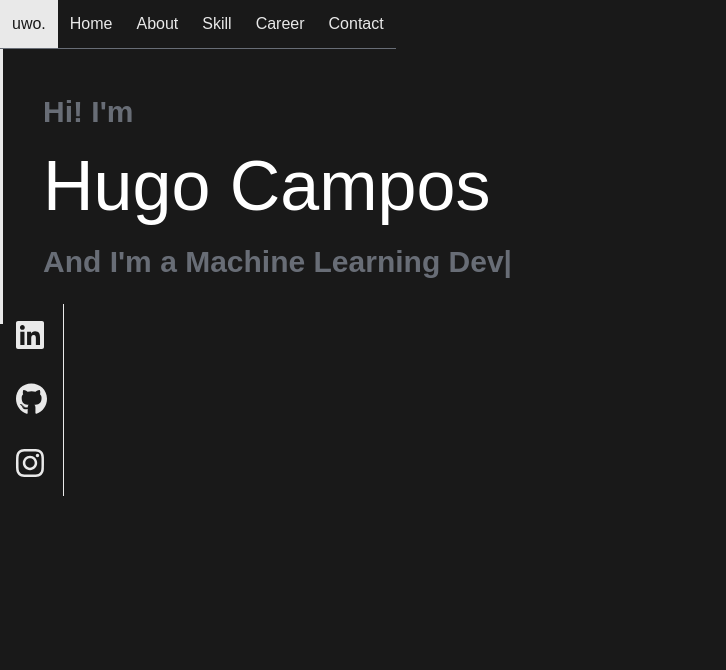
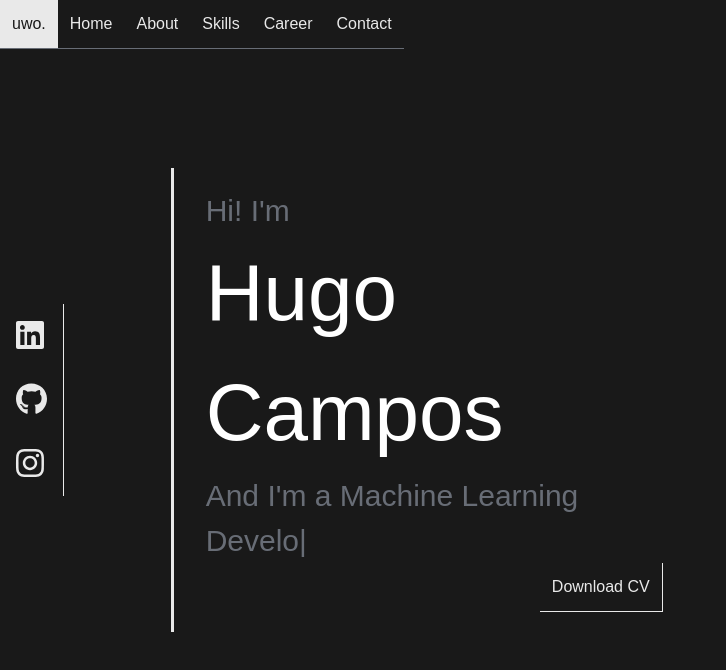
Before and after one commit to uwo-o/portfolio-web, a React (Create React App) app: page / in a window 1280 px wide. Shown: the top 670 px of the page, without its empty margins (0-726 px from the left). Built offline with nearby package versions, Linux system fonts and the light colour scheme.

Commit message:
Home ready, starting to working on ThreeJS animation

```diff
--- a/package.json
+++ b/package.json
@@ -8,9 +8,11 @@
     "@fortawesome/free-regular-svg-icons": "^6.5.2",
     "@fortawesome/free-solid-svg-icons": "^6.5.2",
     "@fortawesome/react-fontawesome": "^0.2.2",
+    "@react-three/fiber": "^8.16.8",
     "@testing-library/jest-dom": "^5.17.0",
     "@testing-library/react": "^13.4.0",
     "@testing-library/user-event": "^13.5.0",
+    "@types/three": "^0.165.0",
     "react": "^18.3.1",
     "react-dom": "^18.3.1",
     "react-scripts": "5.0.1",
--- a/src/App.js
+++ b/src/App.js
@@ -1,13 +1,13 @@
 import Navbar from './components/Navbar';
 import Social from './components/Social';
-import Hero from './components/Hero';
+import Home from './components/Home';
 
 function App() {
   return (
     <>
       <Navbar />
       <Social />
-      <Hero />
+      <Home />
     </>
   );
 }
--- /dev/null
+++ b/src/components/Button.js
@@ -0,0 +1,5 @@
+function Button({ onClick, children }) {
+  return <button onClick={onClick} className="default-btn p-3">{children}</button>;
+}
+
+export default Button;
--- a/src/components/Hero.js
+++ b/src/components/Hero.js
@@ -1,15 +1,34 @@
 import Typed from "typed.js";
 import { useEffect, useRef } from "react";
+
+import Button from './Button'
 
 function Hero() {
 
     const element = useRef(null);
 
+    const onButtonClick = () => {
+        fetch("/public/CV-Hugo-Campos.pdf").then((response) => {
+            response.blob().then((blob) => {
+
+                // Creating new object of PDF file
+                const fileURL =
+                    window.URL.createObjectURL(blob);
+
+                // Setting various property values
+                let alink = document.createElement("a");
+                alink.href = fileURL;
+                alink.download = "CV-Hugo-Campos.pdf";
+                alink.click();
+            });
+        });
+    };
+
     useEffect(() => {
         const typed = new Typed(element.current, {
-            strings: ["Computer Science Student.", "Machine Learning Developer.", "Software Developer.", "Web Developer."],
-            typeSpeed: 50,
-            backSpeed: 50,
+            strings: ["Computer Engineering Student.", "Machine Learning Developer.", "Software Developer.", "Web Developer."],
+            typeSpeed: 30,
+            backSpeed: 30,
             backDelay: 1000,
             loop: true
         });
@@ -20,12 +39,15 @@ function Hero() {
     }, []);
 
     return (
-        <div className="hero p-10">
-            <h2>Hi! I'm</h2>
-            <h1>Hugo Campos</h1>
-            <h2>
-                And I'm a <span ref={element}></span>
-            </h2>
+        <div className="hero p-5 w-2/5 pl-8">
+            <div className="">
+                <h2>Hi! I'm</h2>
+                <h1>Hugo Campos</h1>
+                <h2>And I'm a <span ref={element}></span></h2>
+            </div>
+            <div className="flex justify-end">
+                <Button onClick={onButtonClick}>Download CV</Button>
+            </div>
         </div>
     );
 }
--- /dev/null
+++ b/src/components/Home.js
@@ -0,0 +1,12 @@
+import Hero from './Hero';
+
+function Home () {
+    return (
+        <div id="home" className='h-screen w-screen flex items-center justify-center'>
+            <Hero/>
+            <div className='w-1/3'/>
+        </div>
+    );
+}
+
+export default Home;
--- a/src/components/Navbar.js
+++ b/src/components/Navbar.js
@@ -1,13 +1,13 @@
 function Navbar() {
     return (
         <nav>
-            <ul className="inline-flex flex-row">
+            <ul className="inline-flex flex-row fixed">
                 <li className="p-3 p-name">uwo.</li>
-                <li className="p-3"><a href="/">Home</a></li>
-                <li className="p-3"><a href="/">About</a></li>
-                <li className="p-3"><a href="/">Skill</a></li>
-                <li className="p-3"><a href="/">Career</a></li>
-                <li className="p-3"><a href="/">Contact</a></li>
+                <li className="p-3"><a href="#home">Home</a></li>
+                <li className="p-3"><a href="#about">About</a></li>
+                <li className="p-3"><a href="#skill">Skills</a></li>
+                <li className="p-3"><a href="#career">Career</a></li>
+                <li className="p-3"><a href="#contact">Contact</a></li>
             </ul>
         </nav>
     )
--- a/src/index.css
+++ b/src/index.css
@@ -54,11 +54,21 @@ nav li:hover {
 
 .hero h1 {
     color: var(--white);
-    font-size: 70px;
+    font-size: 80px;
+    font-weight: lighter;
 }
 
 .hero h2 {
     color: var(--gray);
-    font-weight: bold;
     font-size: 30px;
 }
+
+.default-btn {
+    border-bottom: 1px solid var(--light-gray);
+    border-right: 1px solid var(--light-gray);
+}
+
+.default-btn:hover {
+    background-color: var(--light-gray);
+    color: var(--dark-gray);
+}
```
Also changed, not shown: 2 other files (tests, documents, lock files or other folders).
